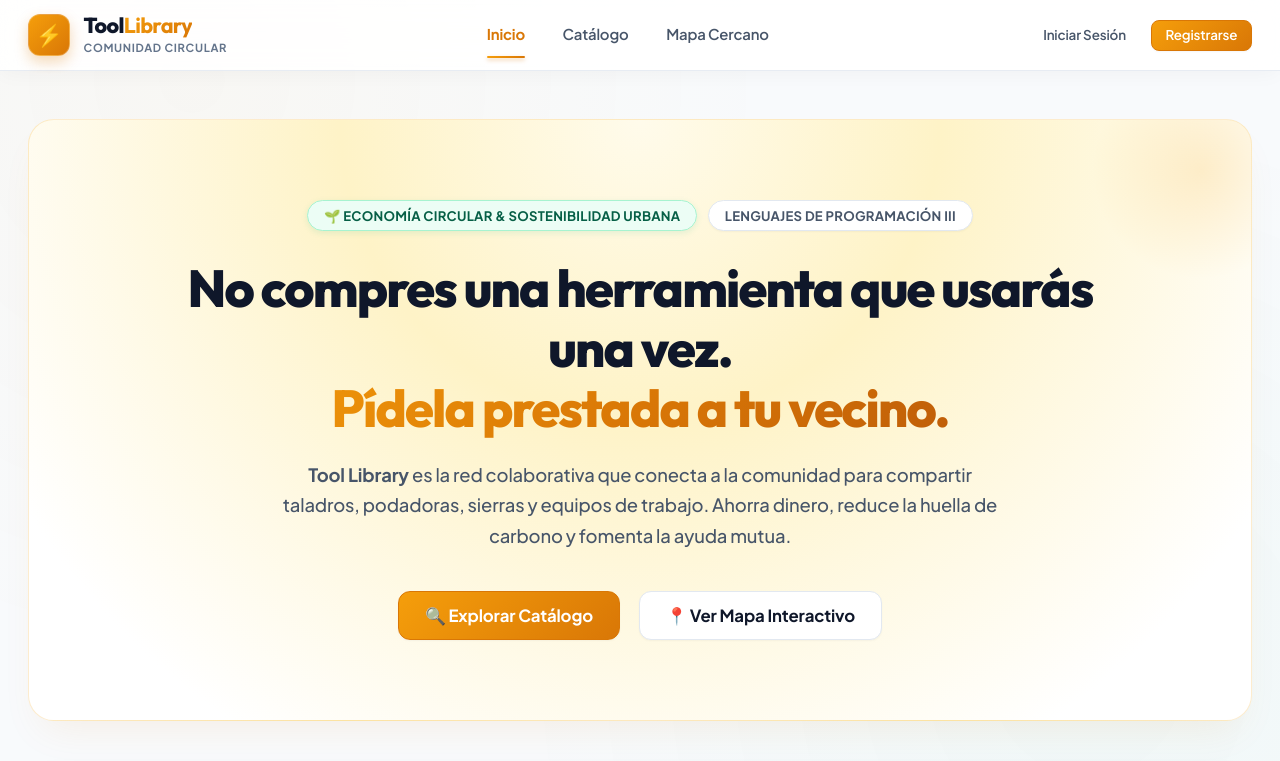
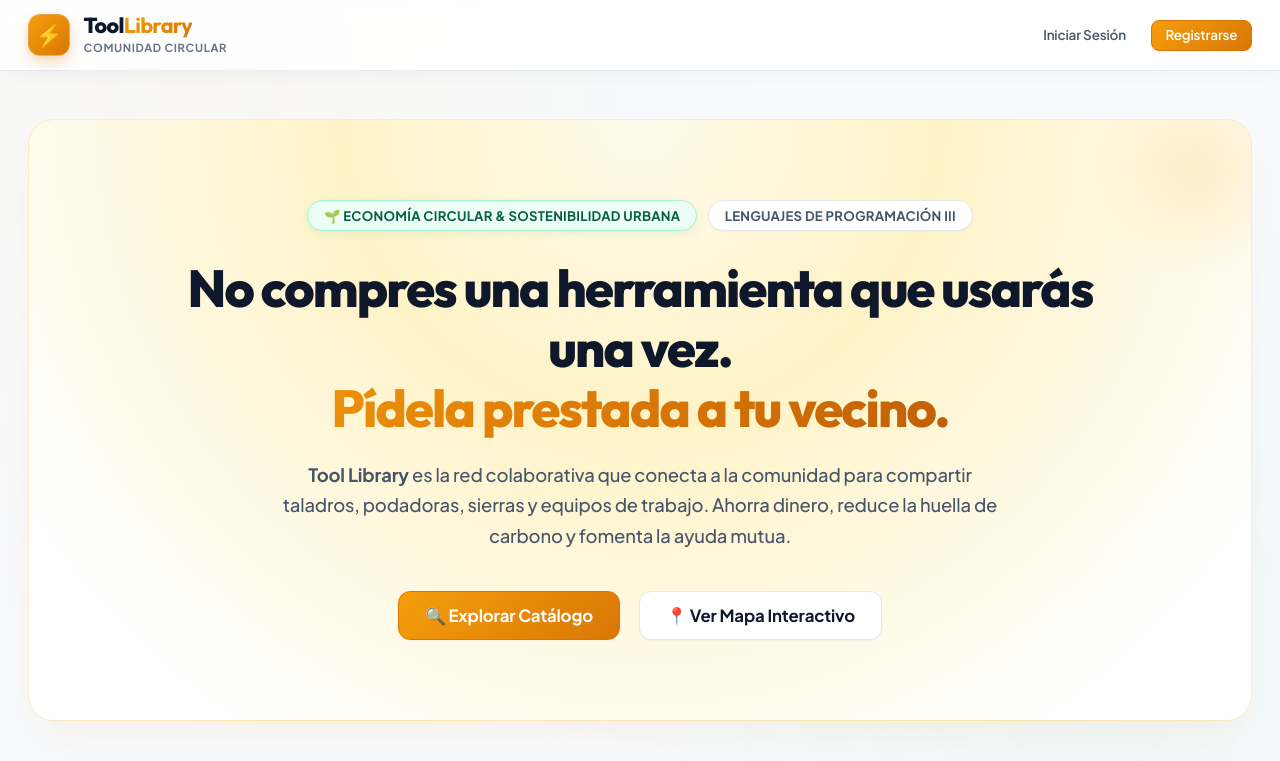
Before and after one commit to Ariel147852/ProyectoFinalLenguajes3, an Angular app in the folder frontend/: page / in a window 1280 px wide. Shown: the top 761 px of the page. Built offline with nearby package versions, Linux system fonts and the light colour scheme; no server answers.

Commit message:
fix: quitar Inicio/Catalogo/Mapa del navbar permanentemente

```diff
--- a/frontend/src/app/shared/components/navbar/navbar.html
+++ b/frontend/src/app/shared/components/navbar/navbar.html
@@ -11,11 +11,6 @@
     </a>
 
     <nav class="nav-links">
-      @if (!authService.isAuthenticated()) {
-        <a routerLink="/" routerLinkActive="active" [routerLinkActiveOptions]="{ exact: true }">Inicio</a>
-        <a routerLink="/catalog" routerLinkActive="active">Catálogo</a>
-        <a routerLink="/map" routerLinkActive="active">Mapa Cercano</a>
-      }
 
       @if (authService.isAuthenticated()) {
         @if (!authService.isAdmin()) {
```
